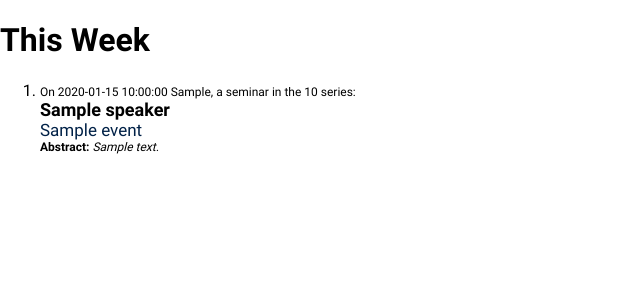
After one commit to vbraun/oxford-strings, a Python web app: template templates/this_week_email.html in a window 1280 px wide. The commit adds this page. Shown: the top 300 px of the page, without its empty margins (0-640 px from the left). Run offline with Jinja, Linux system fonts and the light colour scheme; the template is opened without the code that fills it: most values are stand-ins (such as "Sample title", 1, 10 or a date in 2020).

Commit message:
add email view

```diff
--- a/app/calendar_view.py
+++ b/app/calendar_view.py
@@ -160,6 +160,12 @@ class ThisWeek(EventListing):
         return query.order(Event.start_date).fetch(100)
 
 
+class ThisWeekEmail(ThisWeek):
+
+    def get_template(self):
+        return 'this_week_email.html'
+
+
 class NextWeek(ThisWeek):
 
     def get_template(self):
--- a/app/route.py
+++ b/app/route.py
@@ -14,7 +14,7 @@ from app.base_view import PageRequestHandler
 from app.editable_view import WikiPage, Editor, History
 from app.cron import IcalSyncer
 from app.calendar_view import (
-    CalendarAdmin, Seminars, ThisWeek, NextWeek, BagLunch, IcalExport,
+    CalendarAdmin, Seminars, ThisWeek, ThisWeekEmail, NextWeek, BagLunch, IcalExport,
 )
 
 application = WSGIApplication([
@@ -24,6 +24,7 @@ application = WSGIApplication([
     Route(r'/history/<name:[^/]*\.html>', History, name='history'),
     Route(r'/cal/seminars.html', Seminars, name='seminars'),
     Route(r'/cal/this_week.html', ThisWeek, name='this-week'),
+    Route(r'/cal/email.html', ThisWeekEmail, name='this-week-email'),
     Route(r'/cal/next_week.html', NextWeek, name='next-week'),
     Route(r'/cal/bag_lunch.html', BagLunch, name='bag-lunch'),
     Route(r'/cal/admin', CalendarAdmin, name='calendar-admin'),
--- a/static/css/style.css
+++ b/static/css/style.css
@@ -131,13 +131,13 @@ body {
     font-size: 160%;
     font-weight: 700;
     text-align: center;
+    color: #002147;
 }
 
 .event_speaker {
     font-size: 130%;
     font-weight: 500;
     text-align: center;
-    margin-bottom: 10px;
 }
 
 .event_abstract {
--- a/templates/calendar_event.html
+++ b/templates/calendar_event.html
@@ -7,8 +7,8 @@
   <div class="event_time_loc">
     On {{ event.get_time() }} {{ event.get_where() }}, a seminar in
     the {{ event.series }} series:</div>
+  <div class="event_speaker">{{ event.speaker }}</div>
   <div class="event_title">{{ event.title }}</div>
-  <div class="event_speaker">{{ event.speaker }}</div>
   {% if event.description.strip() %}
   <div class="event_abstract"><b>Abstract:</b>
     {% autoescape false %}{{ event.description }}{% endautoescape %}</div>
--- /dev/null
+++ b/templates/this_week_email.html
@@ -0,0 +1,37 @@
+<!DOCTYPE html>
+<html>
+
+  <head>
+    <link rel="stylesheet" href="/css/style.css"/>
+  </head>
+
+<body>
+  <h1>This Week</h1>
+
+<ol>
+{% for event in calendar %}
+<li>
+  <div style="font-size:12px;">
+    On {{ event.get_time() }} {{ event.get_where() }}, a seminar in
+    the {{ event.series }} series:
+  </div>
+  <div style="font-size:18px; font-weight:bold;">
+    {{ event.speaker }}
+  </div>
+  <div style="font-size:17px; color:#002147;">
+    {{ event.title }}
+  </div>
+  {% if event.description.strip() %}
+  <div style="font-size:12px;">
+    <b>Abstract:</b>
+    <em>{% autoescape false %}{{ event.description }}{% endautoescape %}</em>
+  </div>
+  {% endif %}
+<br/>
+</li>
+{% endfor %}
+</ol>
+
+</body>
+
+</html>
```
